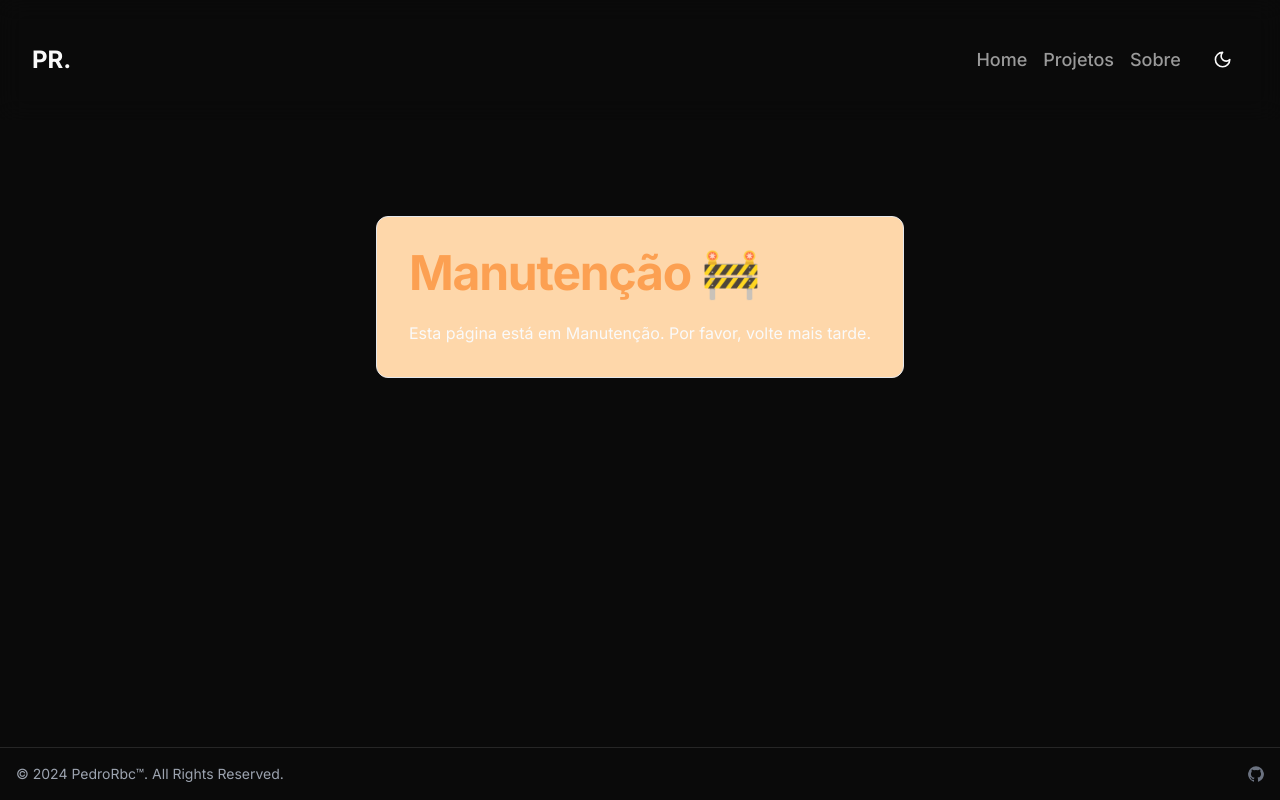
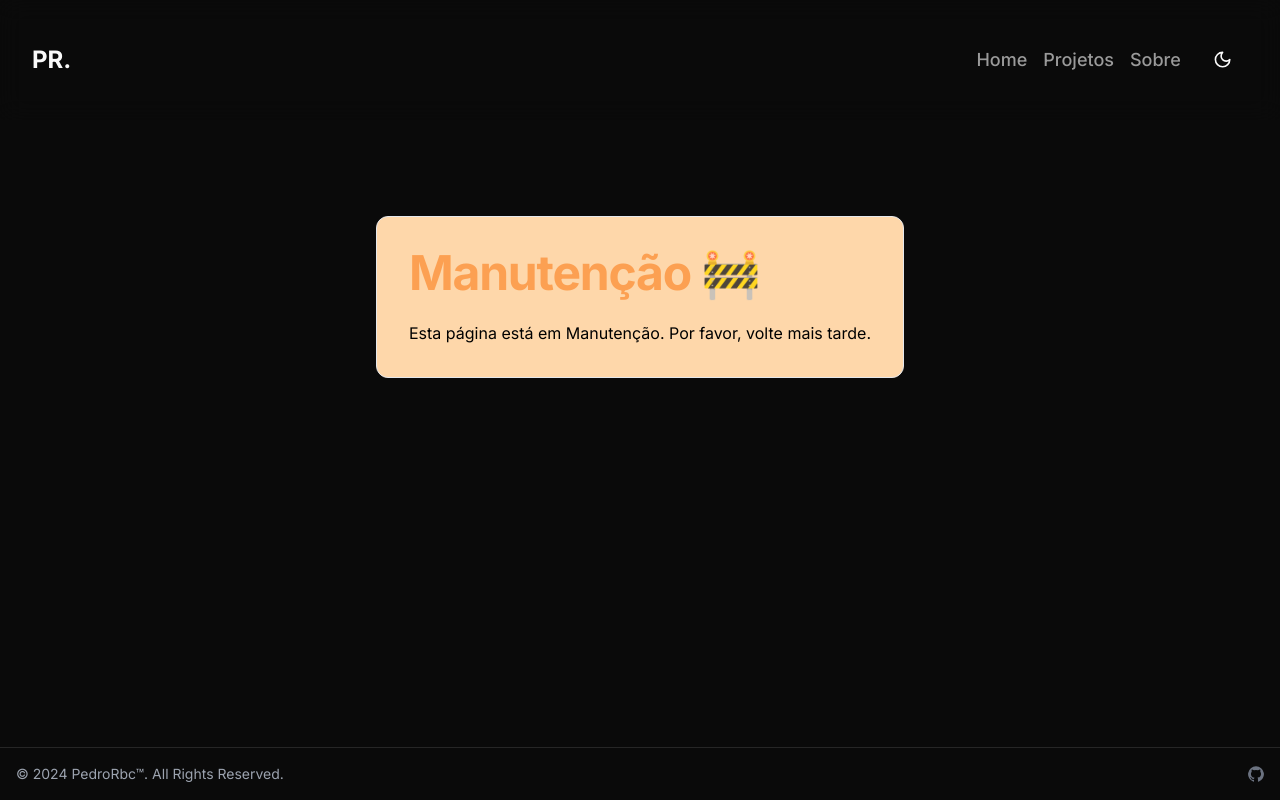
Before and after one commit to PedroRBC/portifolio, a Next.js app: page /maintenance in a window 1280 px wide. Built offline with nearby package versions, Linux system fonts and the light colour scheme.

Commit message:
chore: Put text-black in maintenance

```diff
--- a/src/app/maintenance/page.tsx
+++ b/src/app/maintenance/page.tsx
@@ -1,7 +1,7 @@
 export default function Maintenance() {
   return (
     <main className="flex flex-1 flex-col items-center justify-between p-24">
-      <section className="flex flex-col gap-6 bg-orange-200 p-8 rounded-xl border">
+      <section className="flex flex-col text-black gap-6 bg-orange-200 p-8 rounded-xl border">
         <h1 className="text-5xl font-bold text tracking-tight text-orange-400/80">
           Manutenção 🚧
         </h1>
```
